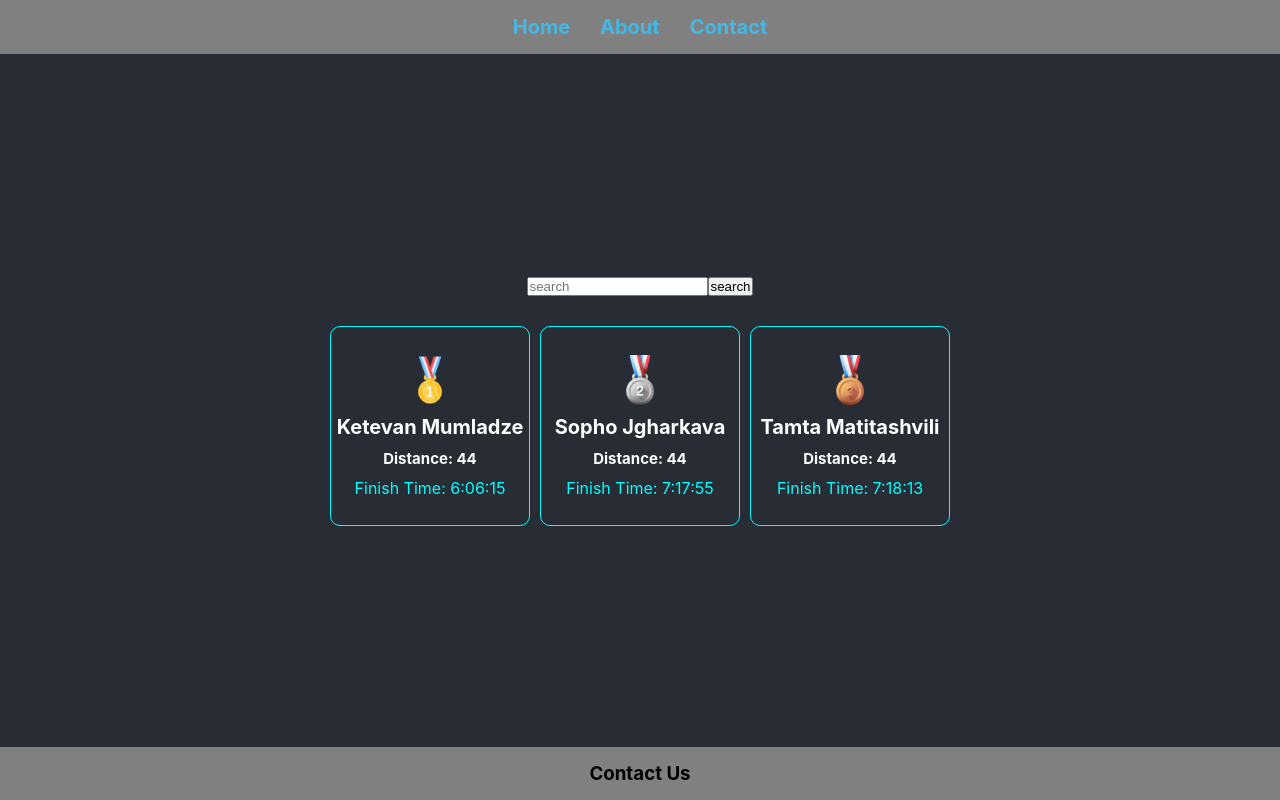
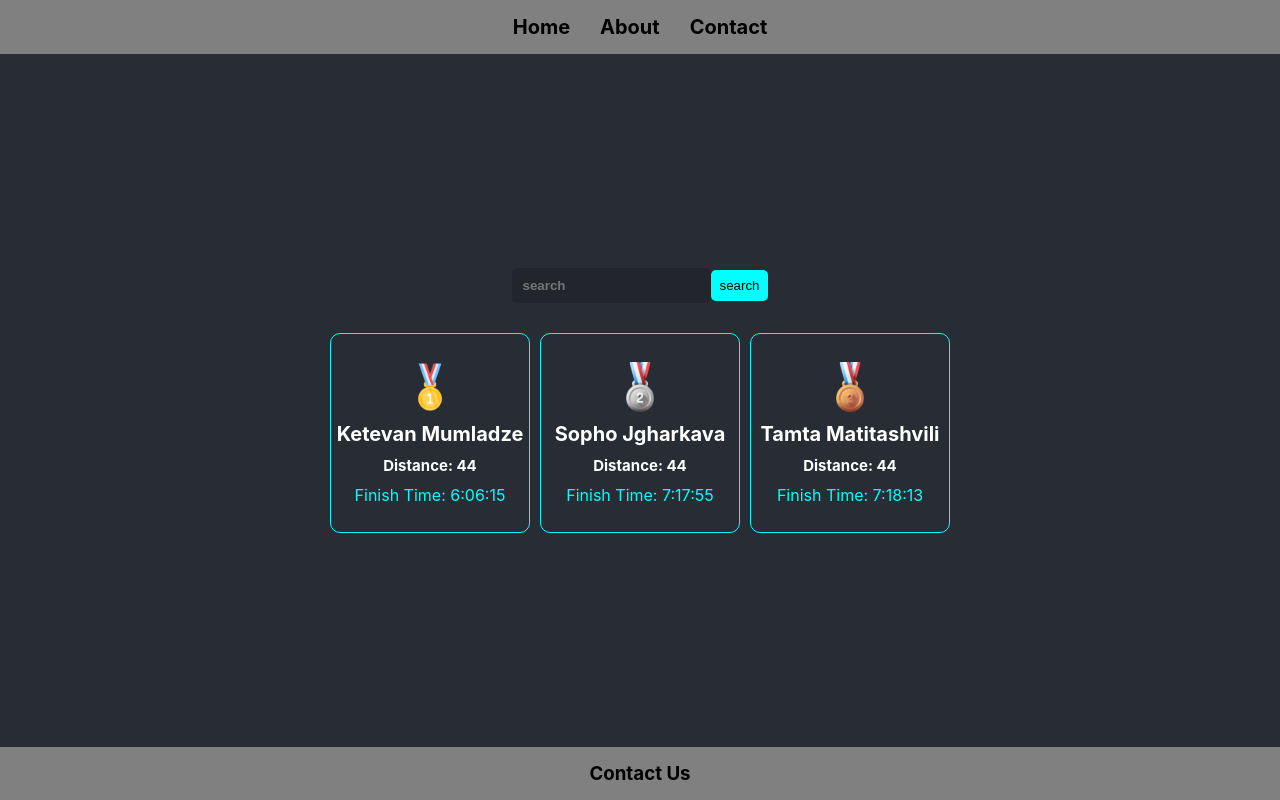
Before and after one commit to kmumladze/React, a React (Create React App) app: page / in a window 1280 px wide. Built offline with nearby package versions, Linux system fonts and the light colour scheme.

Commit message:
style: search-containet input and button

```diff
--- a/src/App.css
+++ b/src/App.css
@@ -50,7 +50,7 @@ ul {
   font-size: 20px;
   font-weight: bold;
   list-style-type: none;
-  color: rgb(66, 184, 230);
+  color: black;
 }
 .nav {
   padding-top: 15px;
--- a/src/components/Layout.css
+++ b/src/components/Layout.css
@@ -23,3 +23,17 @@
   align-items: center;
   flex: 1;
 }
+
+.search-container input{
+  padding: 10px;
+  background-color: rgba(0, 0, 0, 0.146);
+  border-radius: 5px;
+  border: none;
+  font-weight: bolder;
+}
+.search-container button{
+  padding: 8px;
+  background-color: aqua;
+  border: none;
+  border-radius: 5px;
+}
```
